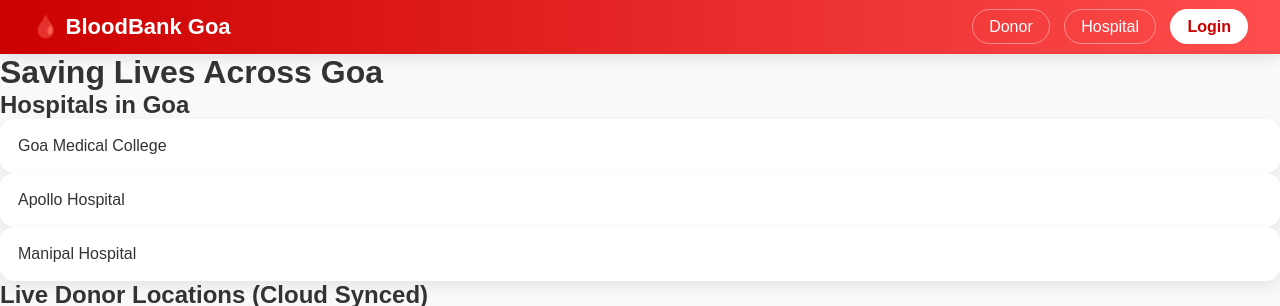
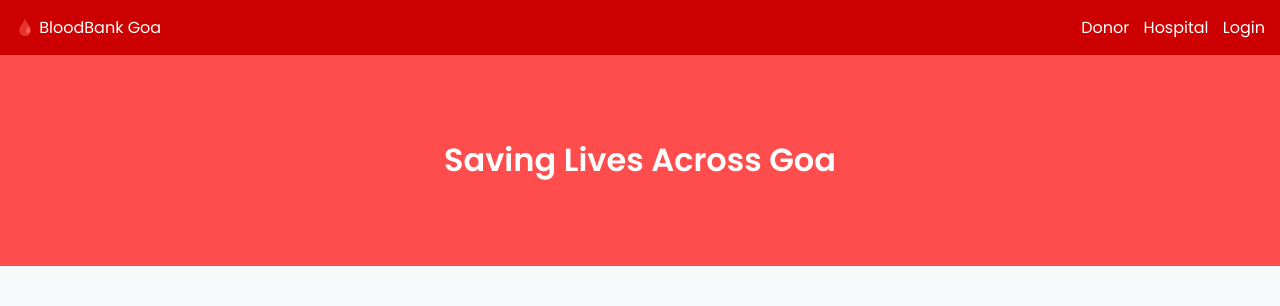
Before and after one commit to xxgitvc/bloodbank-project, a Flask app: template templates/index.html in a window 1280 px wide. Shown: the top 306 px of the page. Run offline with Flask 3, Linux system fonts and the light colour scheme; the template is opened without the code that fills it: most values are stand-ins (such as "Sample title", 1, 10 or a date in 2020); some libraries are stand-ins or nearby versions.

Commit message:
Refactor index.html for improved structure and style

```diff
--- a/templates/index.html
+++ b/templates/index.html
@@ -1,237 +1,69 @@
 <!DOCTYPE html>
-<html lang="en">
-<head link href="https://fonts.googleapis.com/css2?family=Poppins:wght@300;400;600&display=swap" rel="stylesheet">
+<html>
+<head>
 <meta charset="UTF-8">
-<meta name="viewport" content="width=device-width, initial-scale=1.0">
-<title>BloodBank Goa - GCP</title>
+<link href="https://fonts.googleapis.com/css2?family=Poppins:wght@300;400;600&display=swap" rel="stylesheet">
+<title>BloodBank Goa</title>
 
 <style>
-*{
-    margin:0;
-    padding:0;
-    box-sizing:border-box;
-    font-family:'Poppins',sans-serif;
-}
-
-body{
-    background:#f8f9fb;
-    color:#333;
-}
-
-/* NAVBAR */
-nav{
-    background:linear-gradient(90deg,#cc0000,#ff4d4d);
-    padding:14px 32px;
-    display:flex;
-    justify-content:space-between;
-    align-items:center;
-    box-shadow:0 4px 12px rgba(0,0,0,0.1);
-}
-
-.logo{
-    color:#fff;
-    font-size:22px;
-    font-weight:600;
-}
-
-.nav-links a{
-    color:#fff;
-    text-decoration:none;
-    margin-left:10px;
-    padding:8px 16px;
-    border-radius:20px;
-    border:1px solid rgba(255,255,255,0.4);
-    transition:0.3s;
-}
-
-.nav-links a:hover{
-    background:#fff;
-    color:#cc0000;
-}
-
-.signin{
-    background:#fff !important;
-    color:#cc0000 !important;
-    font-weight:600;
-}
-
-/* HEADER */
-.page-header{
-    background:linear-gradient(135deg,#cc0000,#ff4d4d);
-    color:#fff;
-    text-align:center;
-    padding:60px 20px;
-}
-
-.page-header h1{
-    font-size:34px;
-    font-weight:600;
-}
-
-/* CONTAINER */
-.container{
-    max-width:1100px;
-    margin:auto;
-    padding:30px;
-}
-
-/* CARD */
-.form-card{
-    background:#fff;
-    border-radius:16px;
-    padding:30px;
-    box-shadow:0 8px 20px rgba(0,0,0,0.08);
-}
-
-/* FORM */
-.form-group{
-    margin-bottom:18px;
-}
-
-label{
-    font-weight:500;
-    display:block;
-    margin-bottom:6px;
-}
-
-select,input{
-    width:100%;
-    padding:10px;
-    border-radius:8px;
-    border:1px solid #ddd;
-}
-
-/* BUTTON */
-button{
-    background:#cc0000;
-    color:#fff;
-    padding:12px 22px;
-    border:none;
-    border-radius:25px;
-    font-weight:600;
-    cursor:pointer;
-    transition:0.3s;
-}
-
-button:hover{
-    background:#ff3333;
-}
-
-/* GRID */
-.hospitals-grid{
-    display:grid;
-    grid-template-columns:repeat(auto-fit,minmax(260px,1fr));
-    gap:20px;
-    margin-top:20px;
-}
-
-/* CARD ITEM */
-.hosp-card{
-    background:#fff;
-    border-radius:14px;
-    padding:18px;
-    box-shadow:0 6px 15px rgba(0,0,0,0.08);
-    transition:0.3s;
-}
-
-.hosp-card:hover{
-    transform:translateY(-5px);
-}
-
-/* TITLE */
-.section-title{
-    margin-top:30px;
-    color:#cc0000;
-    font-weight:600;
-    font-size:22px;
-}
+body{font-family:Poppins;background:#f8f9fb;margin:0}
+nav{background:#cc0000;padding:15px;color:#fff;display:flex;justify-content:space-between}
+a{color:#fff;text-decoration:none;margin-left:10px}
+.hero{padding:60px;text-align:center;background:#ff4d4d;color:#fff}
+.section{padding:30px}
+.card{background:#fff;padding:15px;margin:10px;border-radius:10px}
 </style>
 </head>
 
 <body>
 
-<!-- ================= NAVBAR ================= -->
 <nav>
-  <div class="logo">🩸 BloodBank Goa</div>
-
-  <div class="nav-links">
+  <div>🩸 BloodBank Goa</div>
+  <div>
     <a href="/donor">Donor</a>
     <a href="/hospital">Hospital</a>
 
     {% if user %}
-        <img src="{{ user_pic }}" class="user-pic">
-        <span class="user-name">{{ user }}</span>
-
+      <img src="{{ user_pic }}" width="30">
+      {{ user }}
       {% if session.get('is_admin') %}
         <a href="/admin">Admin</a>
       {% endif %}
-
       <a href="/logout">Logout</a>
     {% else %}
-        <a href="/login" class="signin">Login</a>
+      <a href="/login">Login</a>
     {% endif %}
   </div>
 </nav>
 
-<!-- ================= HERO ================= -->
 <div class="hero">
-  <h1>Saving Lives Across <span>Goa</span></h1>
+<h1>Saving Lives Across Goa</h1>
 </div>
 
-<!-- ================= HOSPITALS ================= -->
-<div class="section grey">
-  <h2>Hospitals in Goa</h2>
+<div class="section">
+<h2>Live Donor Locations</h2>
 
-  <div class="hospitals">
-    <div class="hosp-card">Goa Medical College</div>
-    <div class="hosp-card">Apollo Hospital</div>
-    <div class="hosp-card">Manipal Hospital</div>
-  </div>
-</div>
-
-<!-- ================= MAP ================= -->
-<div class="section">
-  <h2>Live Donor Locations (Cloud Synced)</h2>
-
-  <div id="map" style="height:400px; width:100%; border-radius:12px;"></div>
+<div id="map" style="height:400px"></div>
 
 <script>
-  function initMap() {
-      var goa = { lat: 15.2993, lng: 74.1240 };
-
-      var map = new google.maps.Map(document.getElementById("map"), {
-          zoom: 10,
-          center: goa
+function initMap(){
+let map=new google.maps.Map(document.getElementById("map"),{
+zoom:10,center:{lat:15.2993,lng:74.1240}
 });
 
-      var donors = {{ donors | tojson }};
-
-      donors.forEach(d => {
-          if (d.latitude && d.longitude) {
+let donors={{ donors|tojson }};
+donors.forEach(d=>{
+if(d.latitude){
 new google.maps.Marker({
-                  position: {
-                      lat: parseFloat(d.latitude),
-                      lng: parseFloat(d.longitude)
-                  },
-                  map: map,
-                  title: d.full_name + " (" + d.blood_type + ")"
+position:{lat:parseFloat(d.latitude),lng:parseFloat(d.longitude)},
+map:map
 });
-          }
-      });
+}});
 }
 </script>
 
-  <script async defer
-  src="https://maps.googleapis.com/maps/api/js?key=AIzaSyBFLxcm3jBnFE7ii7fKKeneZ3I3FPshnbU&callback=initMap">
-  </script>
-
+<script src="https://maps.googleapis.com/maps/api/js?key=YOUR_KEY&callback=initMap" async></script>
 </div>
-
-<!-- ================= FOOTER ================= -->
-<footer>
-  <p>🩸 BloodBank Goa — Cloud Powered System</p>
-  <p>Real-time donor tracking across Goa</p>
-</footer>
 
 </body>
 </html>
```
Lines whose indentation alone changed are shown as unchanged.
